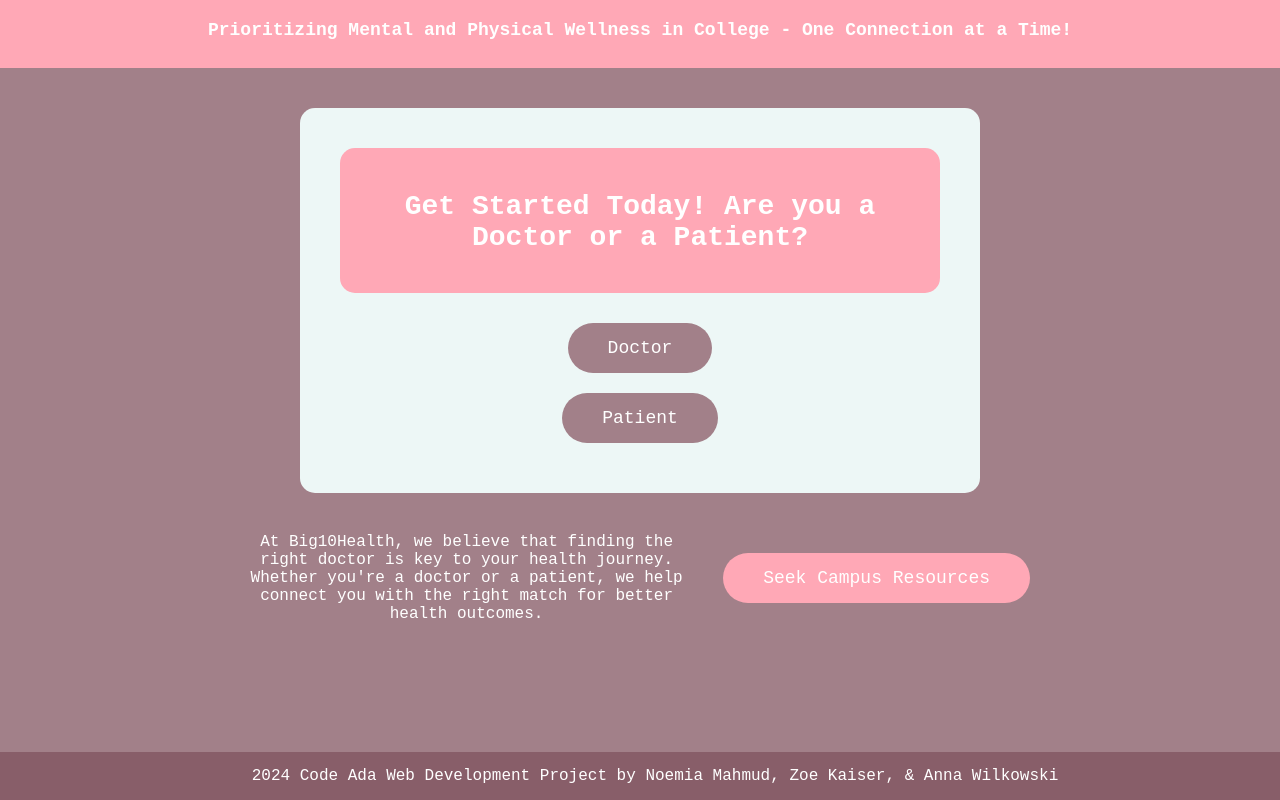
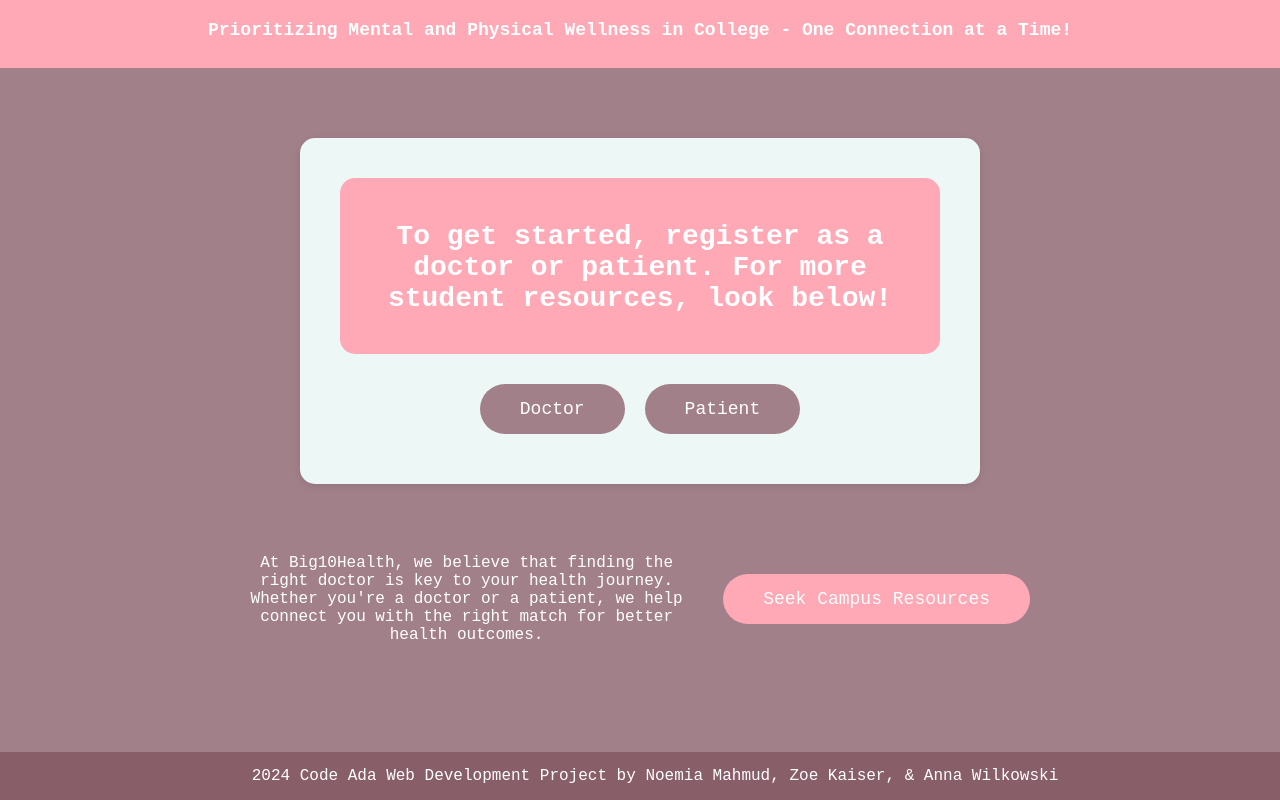
Before and after one commit to zkaiser3/Code-ADA-2024, a plain HTML site: page templates/index.html in a window 1280 px wide. Drawn offline with Linux system fonts and the light colour scheme.

Commit message:
fixing index style

```diff
--- a/templates/index.html
+++ b/templates/index.html
@@ -110,9 +110,10 @@
             text-align: center;
             background-color: #edf7f6; /* Background color for the container */
             border-radius: 15px; /* Rounded corners */
-            margin: 40px auto; /* Center the container */
+            margin: 70px auto; /* Center the container */
             opacity: 0; /* Initially hidden */
             transition: opacity 0.3s ease;
+            box-shadow: 0 2px 8px rgba(0,0,0,0.1);
         }
 
         .heading-box {
@@ -127,6 +128,11 @@
             font-size: 28px;
             color: white;
             margin-bottom: 20px;
+        }
+
+        .button-container {
+            display: flex;
+            justify-content: center;
         }
 
         button {
@@ -189,10 +195,12 @@
 <!-- Container for the information and images -->
 <div class="container">
     <div class="heading-box">
-    <h2>Get Started Today! Are you a Doctor or a Patient?</h2>
+    <h2>To get started, register as a doctor or patient. For more student resources, look below!</h2>
     </div>
+    <div class="button-container">
     <button onclick="goToDoctor()">Doctor</button>
     <button onclick="goToPatient()">Patient</button>
+    </div>
 </div>
 
 <div class="content-container">
```
